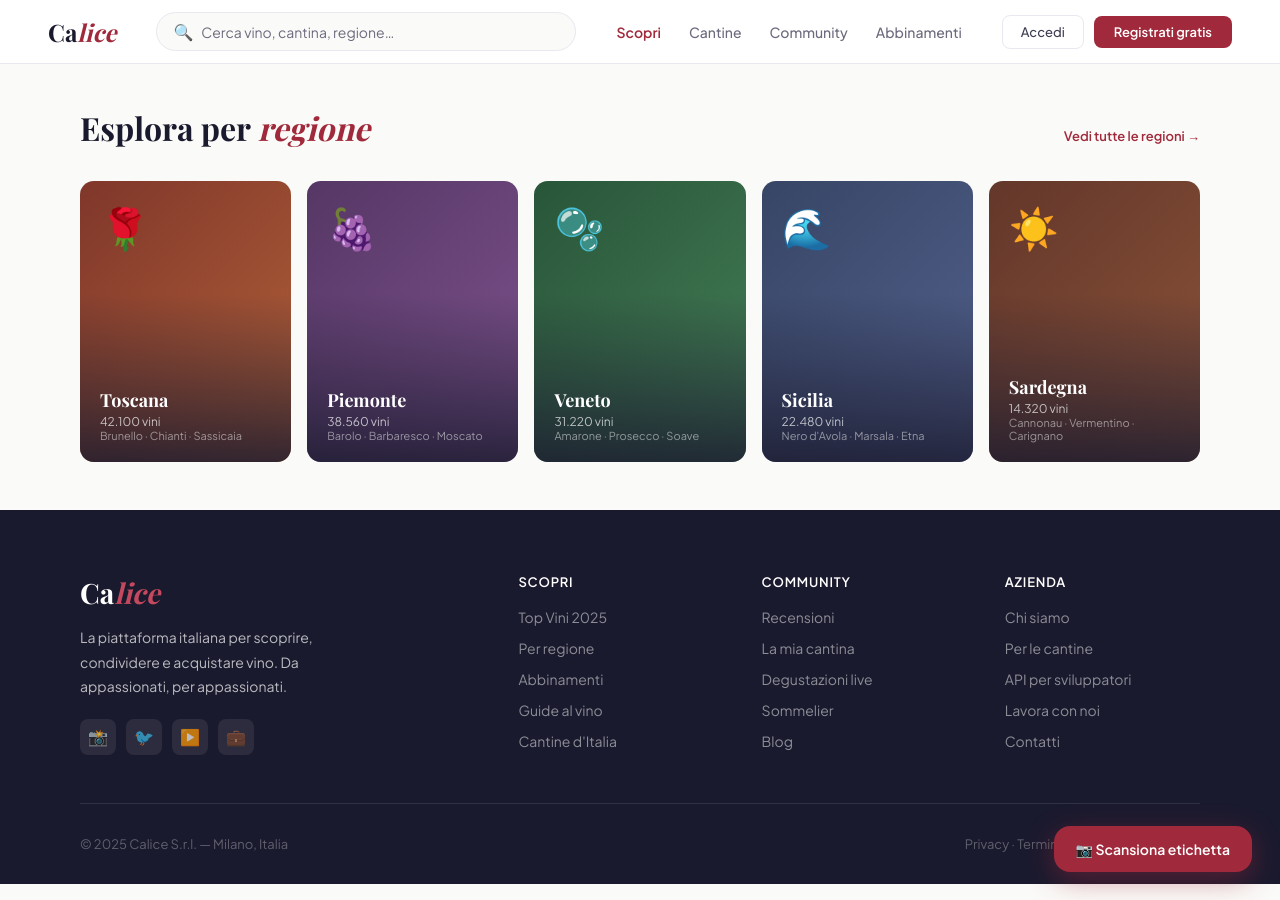
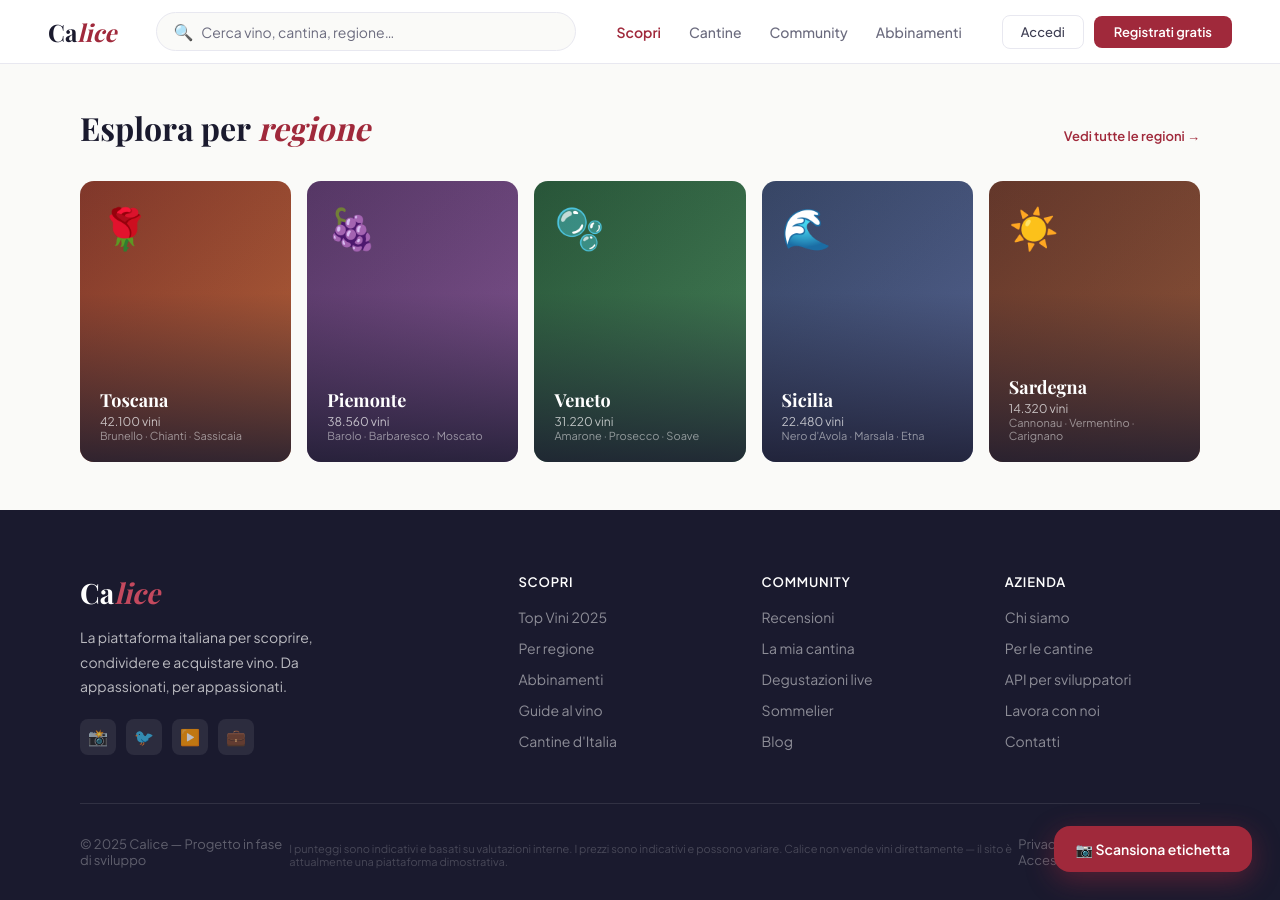
Before and after one commit to Barcolana/Calice, a Jekyll site: the page built from index.html, in a window 1280 px wide and 900 px high, scrolled down 4754 px. Built offline with Jekyll 4.4.1, drawn with Linux system fonts in a browser that asks for light colours; some web fonts are replaced.

Commit message:
Aggiunto disclaimer footer

```diff
--- a/index.html
+++ b/index.html
@@ -1753,7 +1753,10 @@
             </div>
         </div>
         <div class="footer-bottom">
-            <span>© 2025 Calice S.r.l. — Milano, Italia</span>
+            <span>© 2025 Calice — Progetto in fase di sviluppo</span>
+            <span style="font-size:11px; color:rgba(255,255,255,0.2); display:block; margin-top:6px;">I punteggi sono
+                indicativi e basati su valutazioni interne. I prezzi sono indicativi e possono variare. Calice non vende
+                vini direttamente — il sito è attualmente una piattaforma dimostrativa.</span>
             <span>Privacy · Termini · Cookie · Accessibilità</span>
         </div>
     </footer>
```
